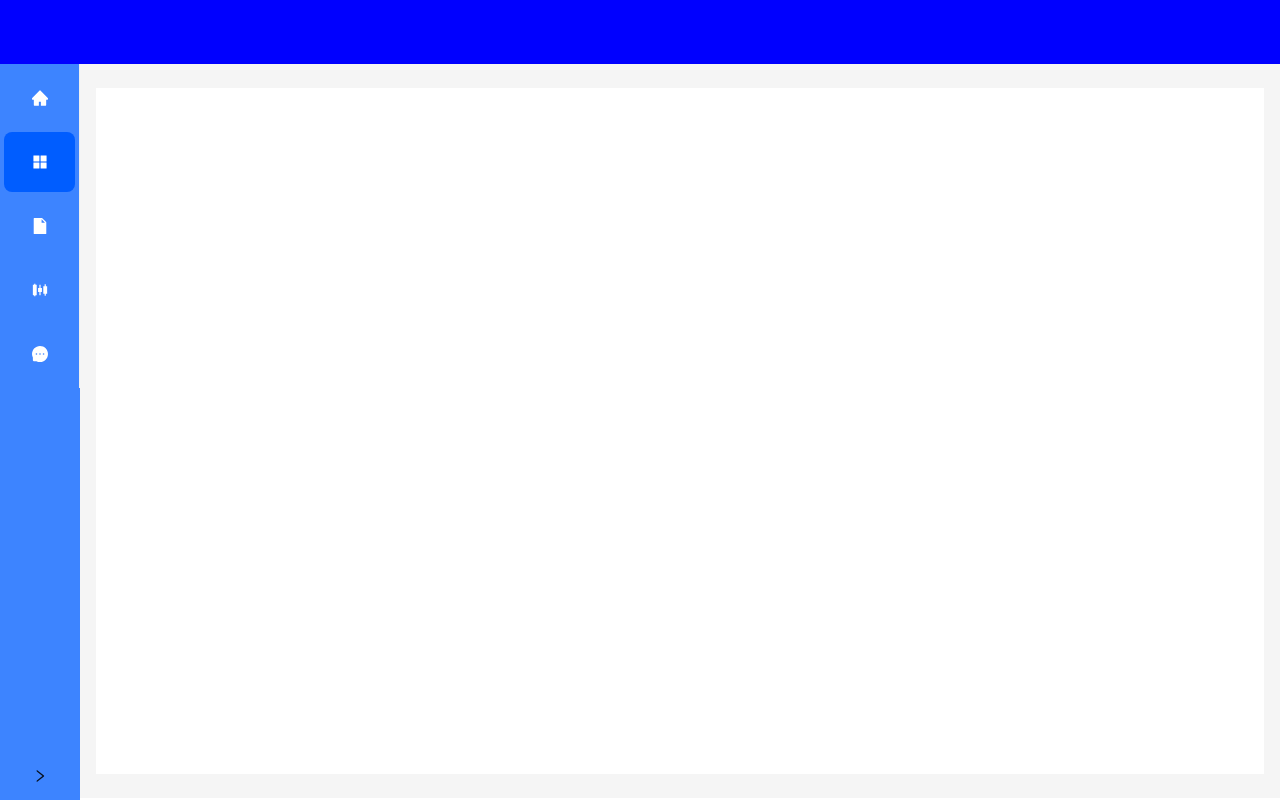
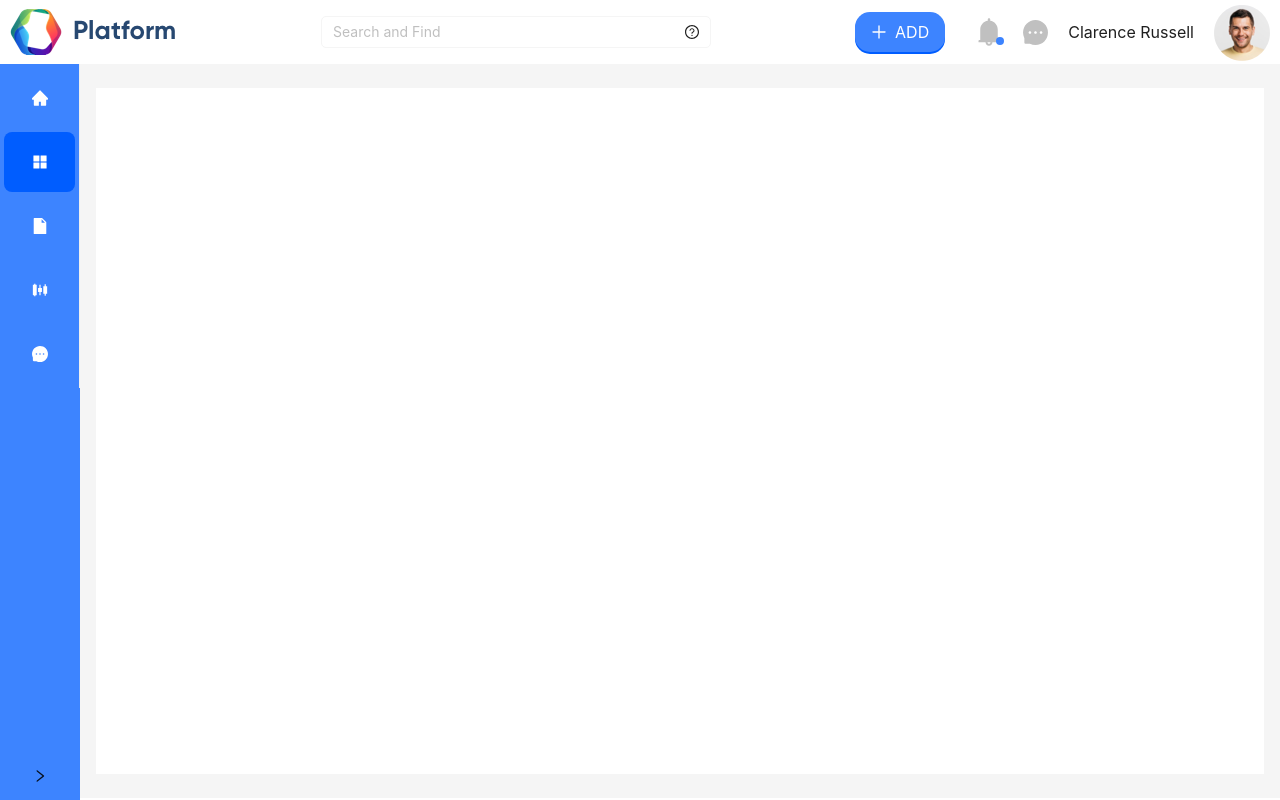
Before and after one commit to DulanWirajith/platform-fe, a React (Create React App) app: page / in a window 1280 px wide. Built offline with nearby package versions, Linux system fonts and the light colour scheme.

Commit message:
feat(template): header finalized

```diff
--- a/src/App.tsx
+++ b/src/App.tsx
@@ -9,13 +9,26 @@ function App() {
             theme={{
                 inherit: true,
                 token: {
-                colorPrimary: 'white',
+                    // colorPrimary: 'white',
                     colorBgContainer: '#3D84FF',
                     colorPrimaryBg: '#005DFF',
                 },
+                components: {
+                    Input: {
+                        colorBgContainer: 'white',
+                        colorBorder: '#F5F5F5',
+                        borderRadius: 5,
+                    },
+                    Button: {
+                        colorPrimary: "#3D84FF",
+                        colorPrimaryActive: "#3D84FF",
+                        borderRadius: 5,
+
+                    }
+                },
             }}
         >
-        <ApplicationRoutes />
+            <ApplicationRoutes/>
         </ConfigProvider>
 
     );
--- /dev/null
+++ b/src/components/atoms/NotificationItem.tsx
@@ -0,0 +1,23 @@
+import notificationImage from "../../assets/img/notification-img.png";
+import React from "react";
+
+export const NotificationItem = (props: {
+    title: string,
+    description: string,
+}) => {
+    return (
+        <div style={{width: '300px', display: "flex"}}>
+            <div>
+                <img src={notificationImage}/>
+            </div>
+            <div style={{marginLeft: '15px'}}>
+                <div style={{fontWeight: 'bold'}}>
+                    {props.title}
+                </div>
+                <div>
+                    {props.description}
+                </div>
+            </div>
+        </div>
+    )
+}
--- a/src/components/organisms/MainHeader.tsx
+++ b/src/components/organisms/MainHeader.tsx
@@ -0,0 +1,96 @@
+import React from "react";
+import logo from "./../../assets/img/logo.png";
+import profileImage from "./../../assets/img/profile-image.png";
+import {Badge, Button, Dropdown, Input, Menu} from "antd";
+import {BellFilled, MessageFilled, PlusOutlined, QuestionCircleOutlined} from "@ant-design/icons";
+import {NotificationItem} from "../atoms/NotificationItem";
+
+export function MainHeader() {
+
+    const notifications = [
+        {
+            id: "1",
+            title: "Notification 1",
+            description: "This is a notification"
+        },
+        {
+            id: "2",
+            title: "Notification 2",
+            description: "This is a notification"
+        },
+        {
+            id: "3",
+            title: "Notification 3",
+            description: "This is a notification"
+        }
+    ]
+
+    const menu = (
+        <Menu>
+            {
+                notifications.map((notification: any) => {
+                    return (
+                        <Menu.Item key={notification.id}>
+                            <NotificationItem title={notification.title} description={notification.description}/>
+                        </Menu.Item>
+                    );
+
+                })
+            }
+        </Menu>
+    );
+    return (
+        <div style={{
+            display: "flex",
+            justifyContent: "space-between",
+            alignItems: "center",
+            paddingLeft: "10px",
+            paddingRight: '10px'
+        }}>
+            <div style={{display: "flex", alignItems: "center"}}>
+                <img src={logo}/>
+            </div>
+
+            <div>
+                <Input placeholder="Search and Find"
+                       style={{backgroundColor: 'white', width: '390px',}}
+                       suffix={<QuestionCircleOutlined/>} bordered={true}
+                       color={'white'}
+                />
+            </div>
+
+            <div style={{
+                display: "flex", alignItems: "center"
+            }}>
+                <Button type="primary" icon={<PlusOutlined/>} size={"large"}
+                        style={{marginRight: '10px', borderRadius: 15}}>
+                    ADD
+                </Button>
+                <div style={{margin: '0 20px', display: 'flex'}}>
+                    <Dropdown overlay={menu}>
+                        <Badge offset={[-3, 23]} dot={true} color={"#3D84FF"}>
+                            <BellFilled style={{
+                                fontSize: '28px',
+                                color: "rgb(192,192,192)",
+                                display: 'flex',
+                            }}/>
+                        </Badge>
+                    </Dropdown>
+                </div>
+                <div>
+                    <MessageFilled
+                        style={{
+                            fontSize: '25px',
+                            color: "rgb(192,192,192)",
+                            height: '100%',
+                            display: 'flex',
+                        }}/>
+                </div>
+                <div style={{margin: '0 20px', display: 'flex', fontSize: 'medium'}}>
+                    Clarence Russell
+                </div>
+                <img src={profileImage}/>
+            </div>
+        </div>
+    );
+}
--- a/src/config/ApplicationRoutes.tsx
+++ b/src/config/ApplicationRoutes.tsx
@@ -1,6 +1,7 @@
 import React from 'react';
 import {Layout} from 'antd';
-import SideNav from "../components/organisms/sidebar";
+import SideNav from "../components/organisms/Sidebar";
+import {MainHeader} from "../components/organisms/MainHeader";
 
 const {Header, Sider, Content} = Layout;
 
@@ -8,7 +9,8 @@ const ApplicationRoutes = () => {
     return (
         <Layout>
             <Layout style={{backgroundColor: "white"}}>
-                <Header className="siteLayoutBackground" style={{padding: 0, background: "blue"}}>
+                <Header className="siteLayoutBackground" style={{padding: 0, background: "white"}}>
+                    <MainHeader/>
                 </Header>
                 <Layout>
                     <Sider width={'55px'} collapsible collapsed={true} theme={"light"}>
```
Also changed, not shown: src/assets/img/notification-img.png (added), src/assets/img/profile-image.png (added). Lines whose indentation alone changed are shown as unchanged.
